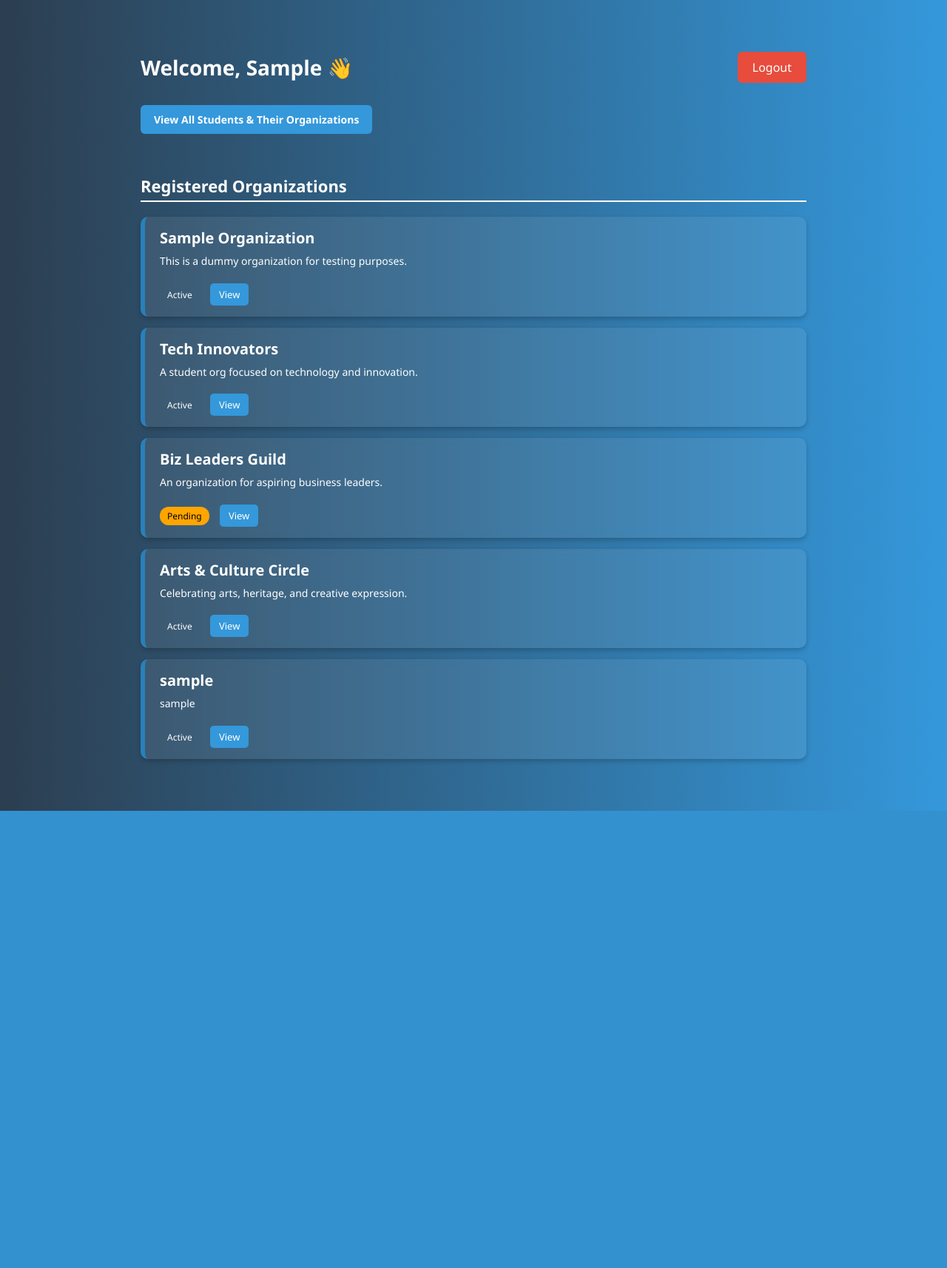
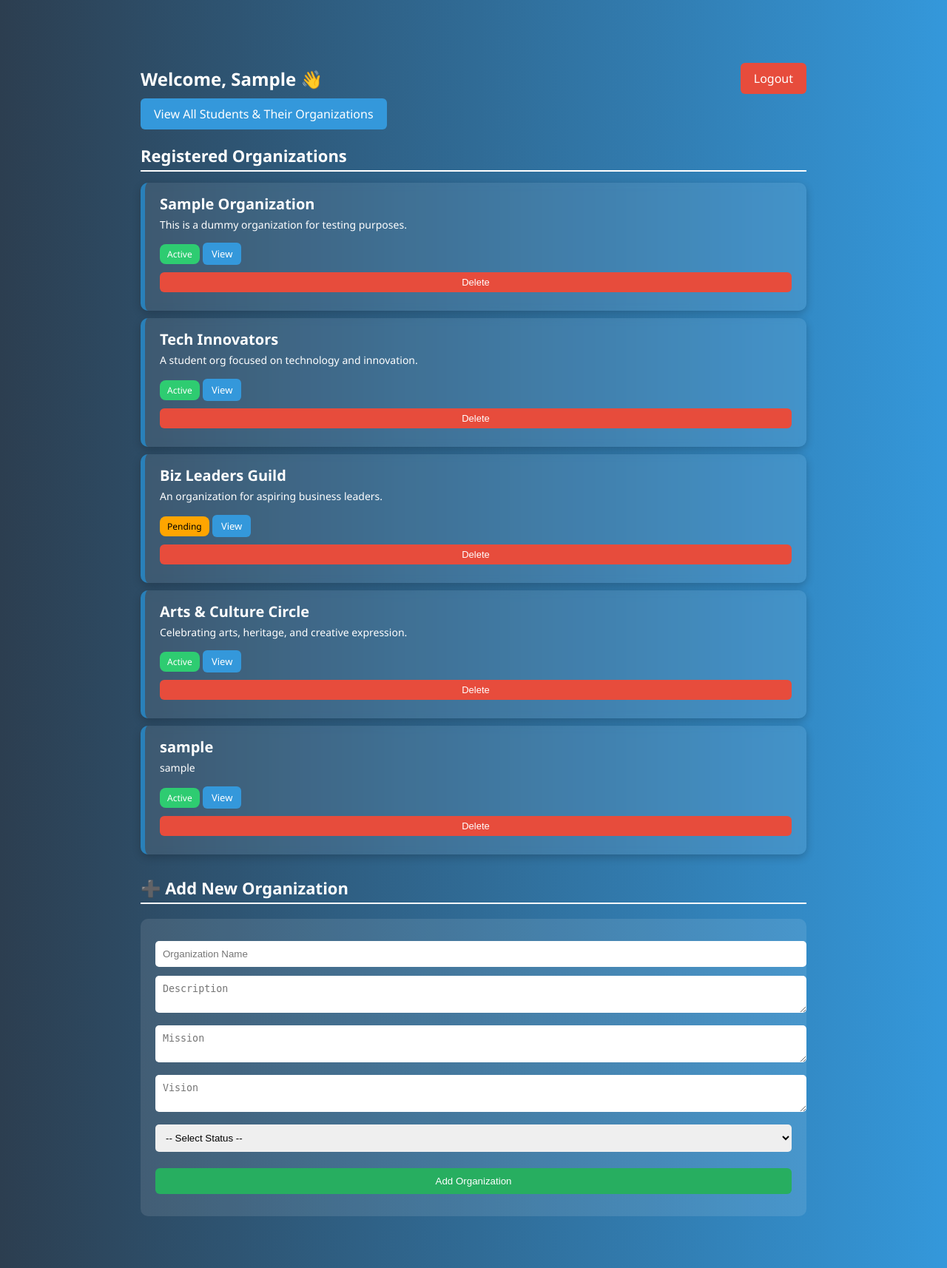
Before and after one commit to KGG-Student/TEST_SACDEV, a Flask app: page /sacdev_dashboard in a window 1280 px wide. Shown: the whole page at 74% size. Before the commit the page ends 1096 px from the top, so only its background shows below. Run offline with Flask 3, Linux system fonts and the light colour scheme; the visitor is signed in with stand-in values (Sample User, id 1); data comes from the database, SQL or seed files in the repository; both versions use the stored data as it was after the commit.

Commit message:
new add and delete system

```diff
--- a/app.py
+++ b/app.py
@@ -57,18 +57,36 @@
 
 
 # --- DASHBOARD ROUTE ---
-@app.route('/sacdev_dashboard')
+@app.route('/sacdev_dashboard', methods=['GET', 'POST'])
 def sacdev_dashboard():
     if session.get('role') != 'sacdev':
         return redirect('/login')
 
     conn = sqlite3.connect('database/users.db')
     c = conn.cursor()
+
+    # Add organization
+    if request.method == 'POST':
+        if 'add_org' in request.form:
+            name = request.form['name']
+            description = request.form['description']
+            mission = request.form['mission']
+            vision = request.form['vision']
+            status = request.form['status']
+            c.execute('INSERT INTO organizations (name, description, mission, vision, status) VALUES (?, ?, ?, ?, ?)',
+                      (name, description, mission, vision, status))
+            conn.commit()
+        elif 'delete_org' in request.form:
+            org_id = request.form['org_id']
+            c.execute('DELETE FROM organizations WHERE id = ?', (org_id,))
+            conn.commit()
+
     c.execute('SELECT * FROM organizations')
     orgs = c.fetchall()
     conn.close()
 
     return render_template('sacdev_dashboard.html', user=session['username'], orgs=orgs)
+
 
 @app.route('/rrc_dashboard')
 def rrc_dashboard():
@@ -85,13 +103,27 @@
     return redirect(url_for('login'))
 # --- ORGANIZATIONS ---
 
-@app.route('/organization/<int:org_id>')
+@app.route('/organization/<int:org_id>', methods=['GET', 'POST'])
 def view_organization(org_id):
     db = get_db()
+
+    # Handle new member submission
+    if request.method == 'POST':
+        name = request.form['name']
+        position = request.form['position']
+        db.execute(
+    'INSERT INTO members (org_id, full_name, position) VALUES (?, ?, ?)',
+    (org_id, request.form['name'], request.form['position'])
+)
+
+        db.commit()
+        return redirect(url_for('view_organization', org_id=org_id))
+
     org = db.execute('SELECT * FROM organizations WHERE id = ?', (org_id,)).fetchone()
     members = db.execute('SELECT * FROM members WHERE org_id = ?', (org_id,)).fetchall()
     documents = db.execute('SELECT * FROM documents WHERE org_id = ?', (org_id,)).fetchall()
     return render_template('organization_view.html', org=org, members=members, documents=documents)
+
 
 # ---STUDENTS ORGS---
 @app.route('/students_orgs')
--- a/templates/sacdev_dashboard.html
+++ b/templates/sacdev_dashboard.html
@@ -1,11 +1,9 @@
 {% extends 'base.html' %}
-
 {% block title %}SACDEV Dashboard{% endblock %}
 
 {% block content %}
 <style>
     body {
-        margin: 0;
         font-family: 'Segoe UI', sans-serif;
         background: linear-gradient(to right, #2c3e50, #3498db);
         color: white;
@@ -21,112 +19,87 @@
         display: flex;
         justify-content: space-between;
         align-items: center;
-        margin-bottom: 30px;
     }
 
-    .dashboard-header h2 {
-        margin: 0;
-        font-size: 28px;
-    }
-
-    .btn-logout {
+    .btn-logout, .btn-view-students {
         background-color: #e74c3c;
-        padding: 10px 20px;
+        padding: 10px 18px;
         text-decoration: none;
         color: white;
         border-radius: 6px;
         transition: 0.3s;
     }
 
-    .btn-logout:hover {
+    .btn-view-students {
+        background-color: #3498db;
+        margin-top: 15px;
+    }
+
+    .btn-logout:hover, .btn-view-students:hover {
         background-color: #c0392b;
     }
 
     .section-title {
         font-size: 22px;
-        margin-bottom: 20px;
+        margin: 30px 0 15px;
         border-bottom: 2px solid #fff;
         padding-bottom: 5px;
-    }
-
-    .btn-view-students {
-        display: inline-block;
-        background-color: #3498db;
-        color: white;
-        padding: 10px 18px;
-        border-radius: 6px;
-        text-decoration: none;
-        font-size: 14px;
-        font-weight: bold;
-        margin-bottom: 25px;
-        transition: background 0.3s ease;
-    }
-
-    .btn-view-students:hover {
-        background-color: #2471a3;
-    }
-
-    .org-list {
-        display: flex;
-        flex-direction: column;
-        gap: 15px;
     }
 
     .org-card {
         background-color: rgba(255, 255, 255, 0.08);
         padding: 15px 20px;
+        margin-bottom: 10px;
         border-left: 6px solid #2980b9;
         border-radius: 10px;
-        box-shadow: 0 3px 6px rgba(0, 0, 0, 0.2);
-        backdrop-filter: blur(4px);
     }
 
-    .org-card h4 {
-        margin: 0;
-        font-size: 20px;
-        font-weight: 600;
+    .org-card h4 { margin: 0; font-size: 20px; }
+    .org-card p { font-size: 14px; margin: 5px 0; }
+    .status { padding: 5px 10px; border-radius: 8px; font-size: 12px; }
+    .status.active { background: #2ecc71; }
+    .status.pending { background: orange; color: black; }
+    .status.rejected { background: #e74c3c; }
+
+    .view-btn, .delete-btn {
+        padding: 6px 12px;
+        margin-top: 10px;
+        border-radius: 6px;
+        font-size: 13px;
+        border: none;
+        color: white;
+        cursor: pointer;
     }
 
-    .org-card p {
-        margin: 8px 0;
-        font-size: 14px;
+    .view-btn { background-color: #3498db; }
+    .delete-btn { background-color: #e74c3c; }
+
+    .form-section {
+        background: rgba(255, 255, 255, 0.1);
+        padding: 20px;
+        border-radius: 10px;
+        margin-top: 20px;
     }
 
-    .status {
-        display: inline-block;
-        padding: 4px 10px;
-        border-radius: 12px;
-        font-size: 12px;
-        margin-right: 10px;
+    input, textarea, select {
+        width: 100%;
+        padding: 10px;
+        margin-bottom: 12px;
+        border: none;
+        border-radius: 5px;
     }
 
-    .status.pending {
-        background-color: orange;
-        color: black;
+    .submit-btn {
+        background-color: #27ae60;
+        color: white;
+        padding: 10px 20px;
+        border: none;
+        border-radius: 6px;
+        cursor: pointer;
     }
 
-    .status.approved {
-        background-color: #2ecc71;
-        color: white;
-    }
-
-    .status.rejected {
-        background-color: #e74c3c;
-        color: white;
-    }
-
-    .view-btn {
-        background-color: #3498db;
-        color: white;
-        padding: 6px 12px;
-        border-radius: 5px;
-        text-decoration: none;
-        font-size: 13px;
-        transition: 0.3s;
-    }
-
-    .view-btn:hover {
-        background-color: #2471a3;
+    .submit-btn:hover {
+        background-color: #219150;
     }
 </style>
 
@@ -136,22 +109,39 @@
         <a href="{{ url_for('logout') }}" class="btn-logout">Logout</a>
     </div>
 
-    <!-- New Button -->
     <a href="{{ url_for('students_orgs') }}" class="btn-view-students">View All Students & Their Organizations</a>
 
     <h3 class="section-title">Registered Organizations</h3>
-
-    <div class="org-list">
     {% for org in orgs %}
     <div class="org-card">
-            <h4>{{ org[1] }}</h4> <!-- Organization Name -->
-            <p>{{ org[2] }}</p>   <!-- Description -->
+        <h4>{{ org[1] }}</h4>
+        <p>{{ org[2] }}</p>
         <span class="status {{ org[5]|lower }}">{{ org[5] }}</span>
         <a href="{{ url_for('view_organization', org_id=org[0]) }}" class="view-btn">View</a>
+        <form method="POST" style="display:inline;">
+            <input type="hidden" name="org_id" value="{{ org[0] }}">
+            <button type="submit" name="delete_org" class="delete-btn">Delete</button>
+        </form>
     </div>
     {% else %}
     <p>No organizations registered yet.</p>
     {% endfor %}
+
+    <h3 class="section-title">➕ Add New Organization</h3>
+    <div class="form-section">
+        <form method="POST">
+            <input type="text" name="name" placeholder="Organization Name" required>
+            <textarea name="description" placeholder="Description" required></textarea>
+            <textarea name="mission" placeholder="Mission"></textarea>
+            <textarea name="vision" placeholder="Vision"></textarea>
+            <select name="status" required>
+                <option value="">-- Select Status --</option>
+                <option value="Active">Active</option>
+                <option value="Pending">Pending</option>
+                <option value="Rejected">Rejected</option>
+            </select>
+            <button type="submit" name="add_org" class="submit-btn">Add Organization</button>
+        </form>
     </div>
 </div>
 {% endblock %}
```
Also changed, not shown: templates/add_org.html (added, +82 -0 lines), templates/organization_view.html (+68 -24 lines), database/users.db. Lines whose indentation alone changed are shown as unchanged.
